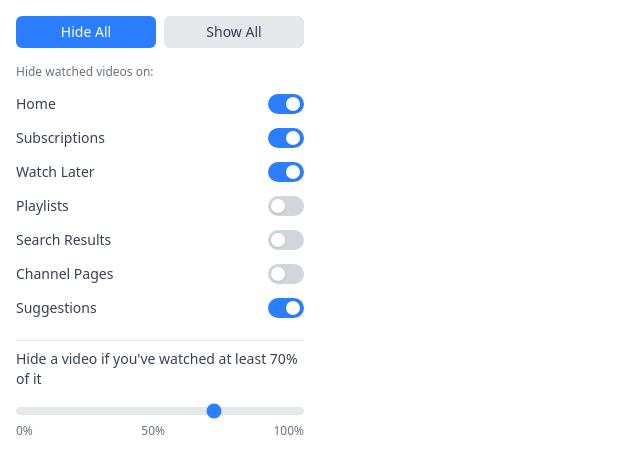
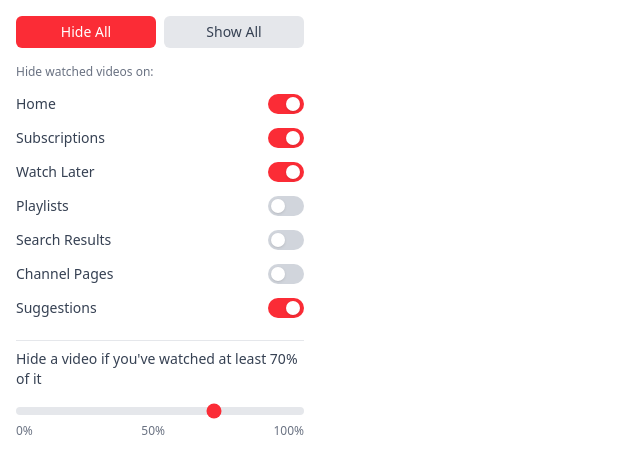
Before and after one commit to bentsignal/seen-it, a React (Vite) app: page / in a window 1280 px wide. Shown: the top 474 px of the page, without its empty margins (0-640 px from the left). Built offline with nearby package versions, Linux system fonts and the light colour scheme.

Commit message:
switch to red

```diff
--- a/src/App.tsx
+++ b/src/App.tsx
@@ -111,7 +111,7 @@ function App() {
         <div className="flex gap-2">
           <button
             onClick={handleEnableAll}
-            className="flex-1 py-1.5 px-3 text-sm rounded-md font-medium transition-colors bg-blue-500 hover:bg-blue-600 text-white"
+            className="flex-1 py-1.5 px-3 text-sm rounded-md font-medium transition-colors bg-red-500 hover:bg-red-600 text-white"
           >
             Hide All
           </button>
@@ -150,7 +150,7 @@ function App() {
             max="100"
             value={settings.watchThreshold}
             onChange={handleThresholdChange}
-            className="w-full h-2 bg-gray-200 rounded-lg appearance-none cursor-pointer dark:bg-gray-700 accent-blue-500"
+            className="w-full h-2 bg-gray-200 rounded-lg appearance-none cursor-pointer dark:bg-gray-700 accent-red-500"
           />
           <div className="flex justify-between text-xs text-gray-500 dark:text-gray-400">
             <span>0%</span>
--- a/src/components/Switch.tsx
+++ b/src/components/Switch.tsx
@@ -13,8 +13,8 @@ export function Switch({ checked, onChange, label }: SwitchProps) {
         role="switch"
         aria-checked={checked}
         onClick={() => onChange(!checked)}
-        className={`relative inline-flex h-5 w-9 flex-shrink-0 items-center rounded-full transition-colors duration-200 ease-in-out focus:outline-none focus:ring-2 focus:ring-blue-500 focus:ring-offset-2 dark:focus:ring-offset-gray-900 ${
-          checked ? "bg-blue-500" : "bg-gray-300 dark:bg-gray-600"
+        className={`relative inline-flex h-5 w-9 flex-shrink-0 items-center rounded-full transition-colors duration-200 ease-in-out focus:outline-none focus:ring-2 focus:ring-red-500 focus:ring-offset-2 dark:focus:ring-offset-gray-900 ${
+          checked ? "bg-red-500" : "bg-gray-300 dark:bg-gray-600"
         }`}
       >
         <span
```
